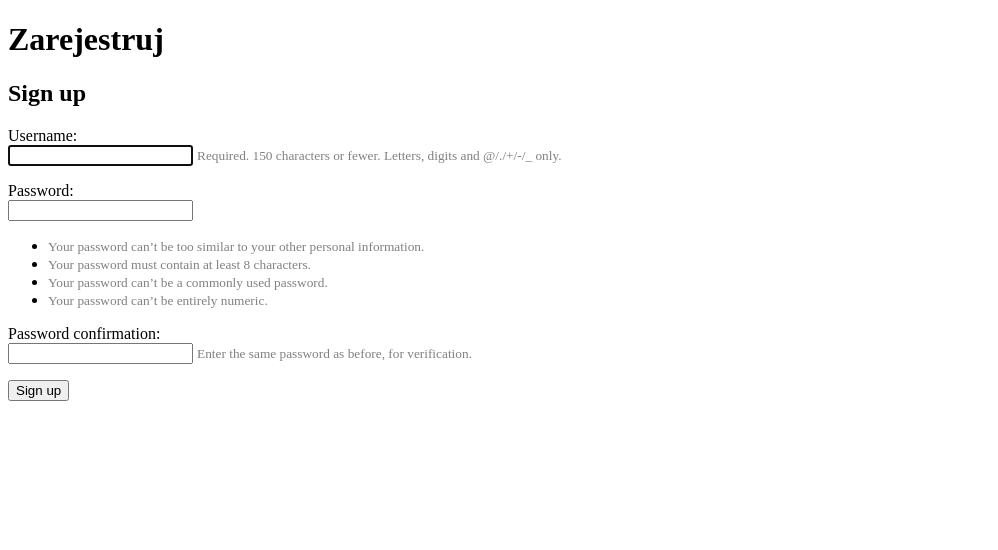
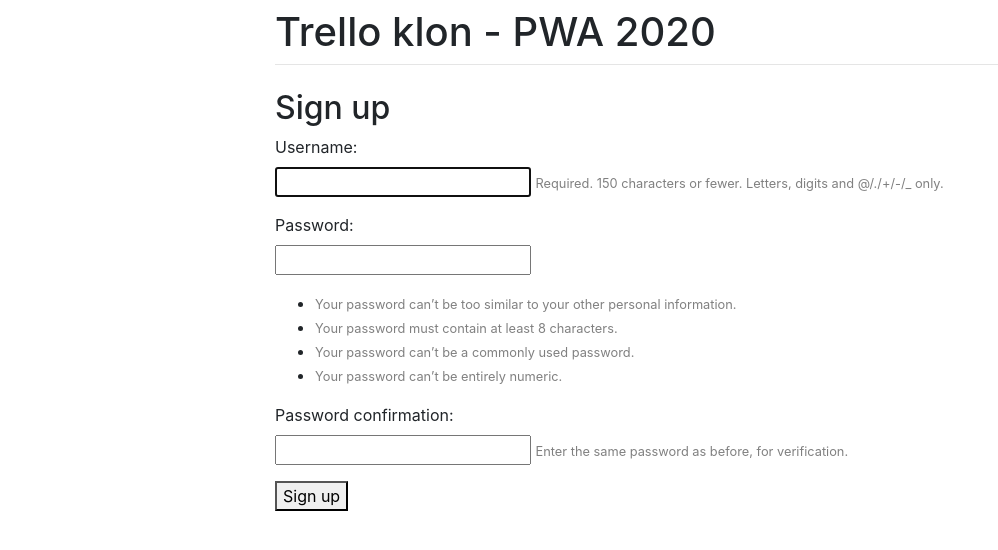
Before and after one commit to Marynarz/PWA2020, a Django app: page /registration in a window 1280 px wide. Shown: the top 550 px of the page, without its empty margins (0-998 px from the left). Run offline with Django 3.2, Linux system fonts and the light colour scheme; some libraries are stand-ins or nearby versions.

Commit message:
base.html

```diff
--- /dev/null
+++ b/pwa/templates/pwa/Base.html
@@ -0,0 +1,23 @@
+<!DOCTYPE html>
+<html lang="en">
+<head>
+    <meta charset="UTF-8">
+    <meta name="viewport" content="width=device-width, initial-scale=1, shrint-to-fit=no">
+    <link rel="stylesheet" href="https://stackpath.bootstrapcdn.com/bootstrap/4.5.2/css/bootstrap.min.css">
+    <title>Trello - klon - pwa</title>
+</head>
+<body>
+<div class="container">
+    <div class="row justify-content-center">
+        <div class="col-8">
+            <h1 class="mt-2">Trello klon - PWA 2020</h1>
+            <hr class="mt-0 mb-4">
+        </div>
+        <div class="col-8">
+            {%  block content %}
+            {% endblock %}
+        </div>
+    </div>
+</div>
+</body>
+</html>
--- a/pwa/templates/pwa/UserReg.html
+++ b/pwa/templates/pwa/UserReg.html
@@ -1,12 +1,4 @@
-<!DOCTYPE html>
-<html lang="en">
-<head>
-    <meta charset="UTF-8">
-    <title>PWA - user registration</title>
-</head>
-<body>
-
-<h1>Zarejestruj</h1>
+{% extends 'pwa/Base.html' %}
 
 {% block content %}
   <h2>Sign up</h2>
@@ -27,6 +19,3 @@
     <button type="zarejestruj">Sign up</button>
   </form>
 {% endblock %}
-
-</body>
-</html>
```
Also changed, not shown: pwa_db.db.
